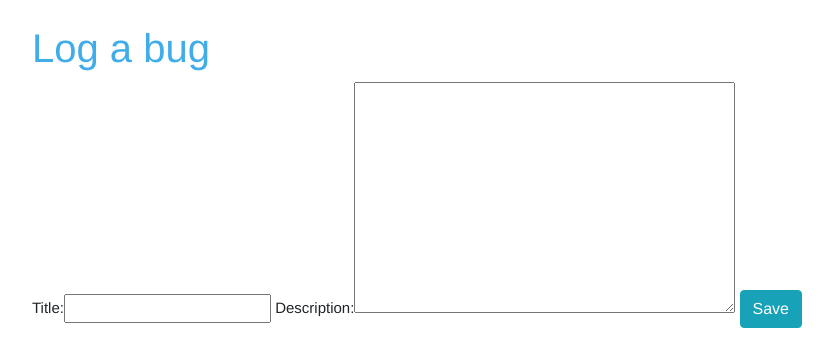
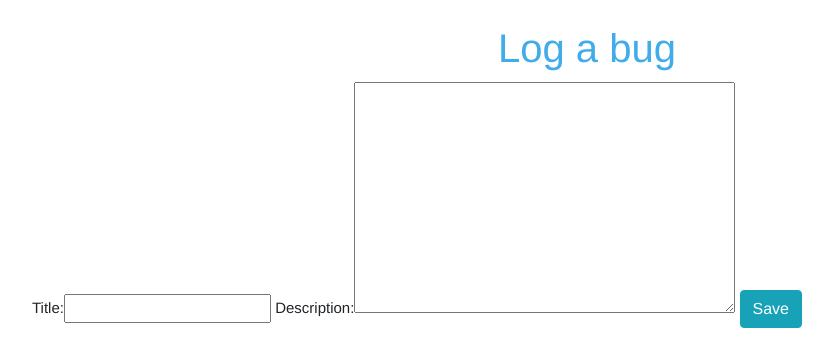
Before and after one commit to comanezz/unicorn_attractor, a Django app: a page that uses bugs/templates/bugform.html in a window 1280 px wide. Shown: the part 56-420 px from the top of the page, without its empty margins (53-886 px from the left). Run offline with Django 3.2, Linux system fonts and the light colour scheme; the visitor is signed in with stand-in values (Sample User, id 1); some libraries are stand-ins or nearby versions.

Commit message:
Title centered

```diff
--- a/bugs/templates/bugform.html
+++ b/bugs/templates/bugform.html
@@ -6,7 +6,7 @@
 
 {% block content %}
 
-    <h1 class="mt-4 main-title">Log a bug</h1>
+    <h1 class="mt-4 main-title text-center">Log a bug</h1>
 
     <form method="POST" enctype="multipart/form-data">
         {% csrf_token %}
--- a/features/templates/featureform.html
+++ b/features/templates/featureform.html
@@ -6,7 +6,7 @@
 
 {% block content %}
 
-    <h1 class="mt-4 main-title">Log a feature</h1>
+    <h1 class="mt-4 main-title text-center">Log a feature</h1>
 
     <form method="POST" enctype="multipart/form-data">
         {% csrf_token %}
```
